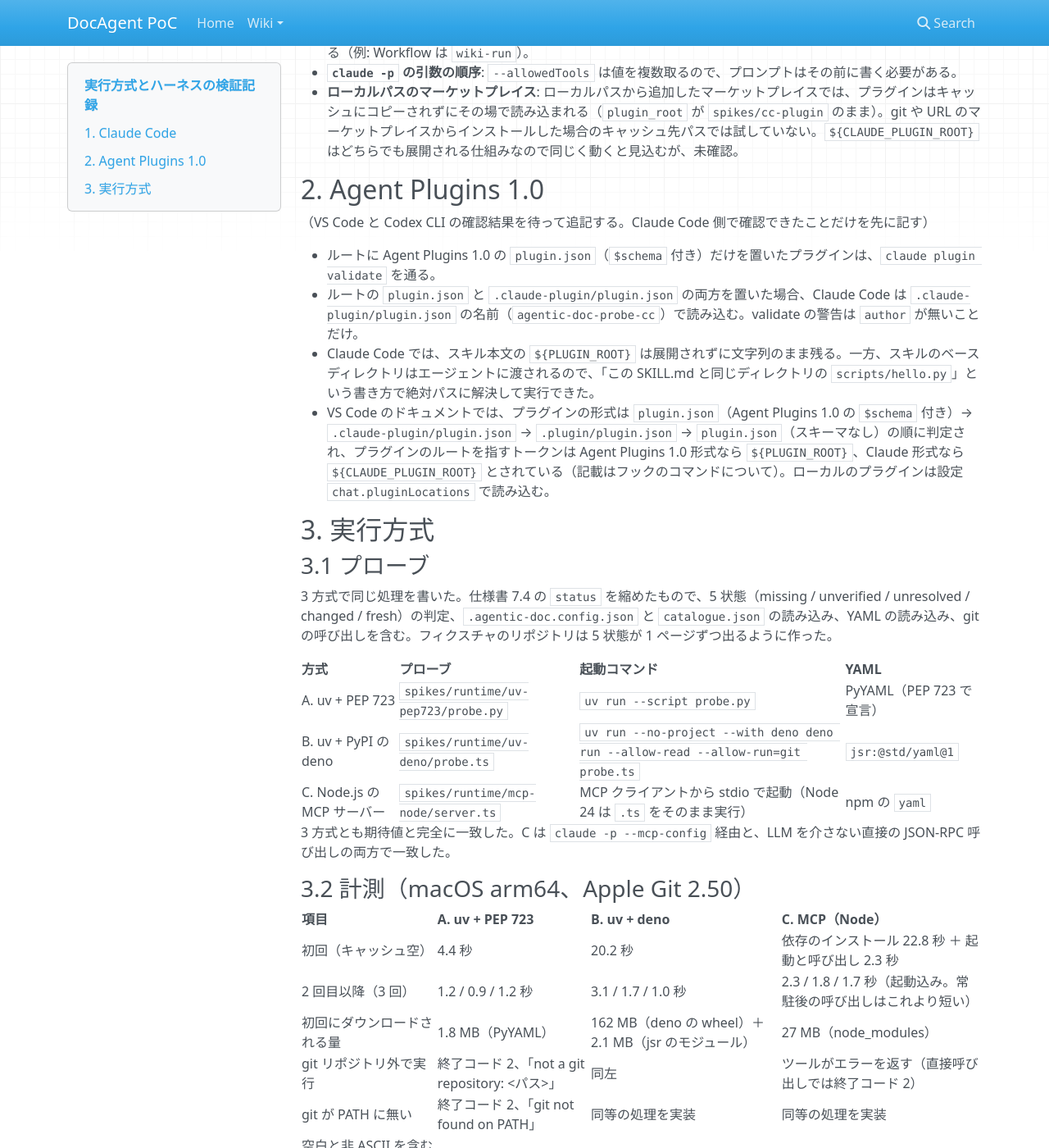
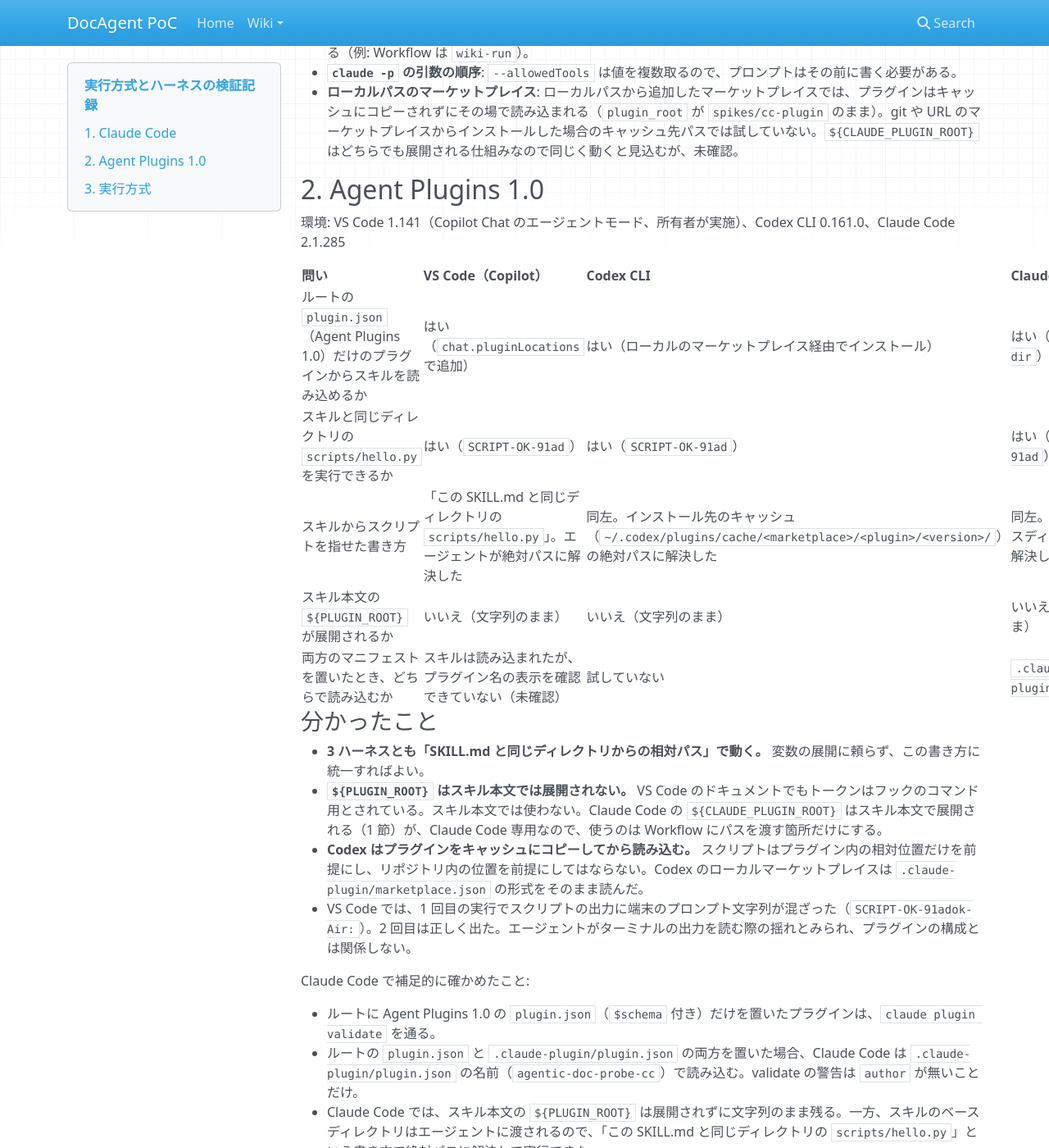
Before and after one commit to AJpon/agentic-doc, an MkDocs documentation site: the page built from docs/superpowers/research/2026-10-08-runtime-and-harness-probes.md, in a window 1280 px wide and 1400 px high, scrolled down 826 px. Shown: the whole window at 82% size. Built offline with MkDocs 1.6.1, drawn with Linux system fonts in a browser that asks for light colours; nearby versions of some CDN libraries.

Commit message:
docs(research): Agent Plugins 1.0 の読み込みの検証結果を記録
Co-Authored-By: Claude Opus 5.5 <noreply@anthropic.com>

```diff
--- a/docs/superpowers/research/2026-10-08-runtime-and-harness-probes.md
+++ b/docs/superpowers/research/2026-10-08-runtime-and-harness-probes.md
@@ -32,7 +32,24 @@ $ claude -p "/agentic-doc-probe:run-probe" --allowedTools "Workflow,Read,Skill"
 
 ## 2. Agent Plugins 1.0
 
-（VS Code と Codex CLI の確認結果を待って追記する。Claude Code 側で確認できたことだけを先に記す）
+環境: VS Code 1.141（Copilot Chat のエージェントモード、所有者が実施）、Codex CLI 0.161.0、Claude Code 2.1.285
+
+| 問い | VS Code（Copilot） | Codex CLI | Claude Code |
+|---|---|---|---|
+| ルートの `plugin.json`（Agent Plugins 1.0）だけのプラグインからスキルを読み込めるか | はい（`chat.pluginLocations` で追加） | はい（ローカルのマーケットプレイス経由でインストール） | はい（`--plugin-dir`） |
+| スキルと同じディレクトリの `scripts/hello.py` を実行できるか | はい（`SCRIPT-OK-91ad`） | はい（`SCRIPT-OK-91ad`） | はい（`SCRIPT-OK-91ad`） |
+| スキルからスクリプトを指せた書き方 | 「この SKILL.md と同じディレクトリの `scripts/hello.py`」。エージェントが絶対パスに解決した | 同左。インストール先のキャッシュ（`~/.codex/plugins/cache/<marketplace>/<plugin>/<version>/`）の絶対パスに解決した | 同左。スキルのベースディレクトリから解決した |
+| スキル本文の `${PLUGIN_ROOT}` が展開されるか | いいえ（文字列のまま） | いいえ（文字列のまま） | いいえ（文字列のまま） |
+| 両方のマニフェストを置いたとき、どちらで読み込むか | スキルは読み込まれたが、プラグイン名の表示を確認できていない（未確認） | 試していない | `.claude-plugin/plugin.json` |
+
+### 分かったこと
+
+- **3 ハーネスとも「SKILL.md と同じディレクトリからの相対パス」で動く。** 変数の展開に頼らず、この書き方に統一すればよい。
+- **`${PLUGIN_ROOT}` はスキル本文では展開されない。** VS Code のドキュメントでもトークンはフックのコマンド用とされている。スキル本文では使わない。Claude Code の `${CLAUDE_PLUGIN_ROOT}` はスキル本文で展開される（1 節）が、Claude Code 専用なので、使うのは Workflow にパスを渡す箇所だけにする。
+- **Codex はプラグインをキャッシュにコピーしてから読み込む。** スクリプトはプラグイン内の相対位置だけを前提にし、リポジトリ内の位置を前提にしてはならない。Codex のローカルマーケットプレイスは `.claude-plugin/marketplace.json` の形式をそのまま読んだ。
+- VS Code では、1 回目の実行でスクリプトの出力に端末のプロンプト文字列が混ざった（`SCRIPT-OK-91adok-Air:`）。2 回目は正しく出た。エージェントがターミナルの出力を読む際の揺れとみられ、プラグインの構成とは関係しない。
+
+Claude Code で補足的に確かめたこと:
 
 - ルートに Agent Plugins 1.0 の `plugin.json`（`$schema` 付き）だけを置いたプラグインは、`claude plugin validate` を通る。
 - ルートの `plugin.json` と `.claude-plugin/plugin.json` の両方を置いた場合、Claude Code は `.claude-plugin/plugin.json` の名前（`agentic-doc-probe-cc`）で読み込む。validate の警告は `author` が無いことだけ。
```
